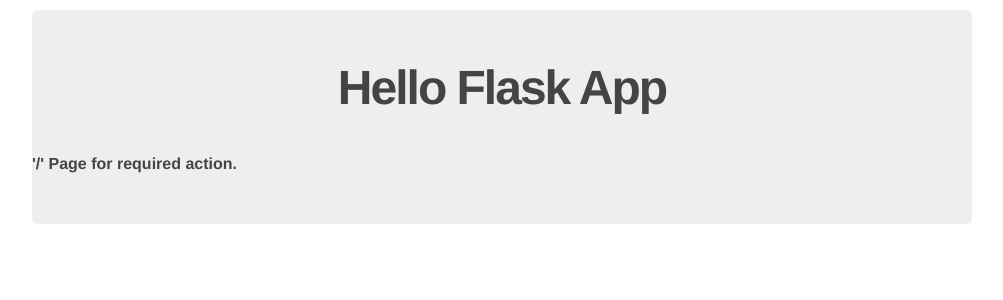
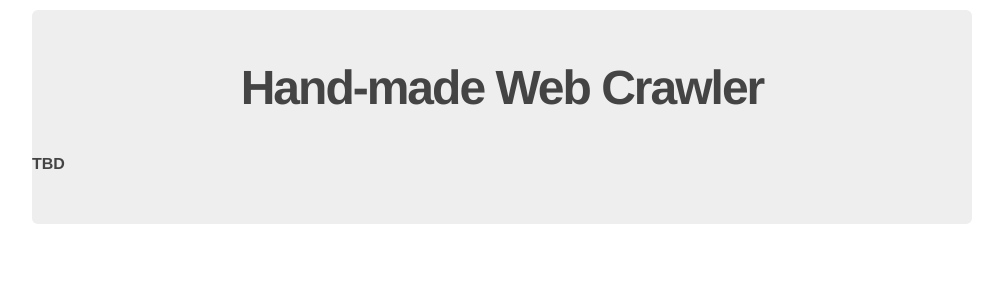
Before and after one commit to mimi-kim-75/minerva, a Flask app: page / in a window 1280 px wide. Shown: the part 35-335 px from the top of the page, without its empty margins (138-1141 px from the left). Run offline with Flask 2, Linux system fonts and the light colour scheme.

Commit message:
[HTML] change home page

```diff
--- a/app/templates/home.html
+++ b/app/templates/home.html
@@ -1,7 +1,7 @@
 {% extends "layout.html" %}
 {% block content %}
     <div class="jumbo">
-        <h2>Hello Flask App</h2>
-        <h4>'/' Page for required action.</h4>
+        <h2>Hand-made Web Crawler</h2>
+        <h4>TBD</h4>
     </div>
 {% endblock %}
```
